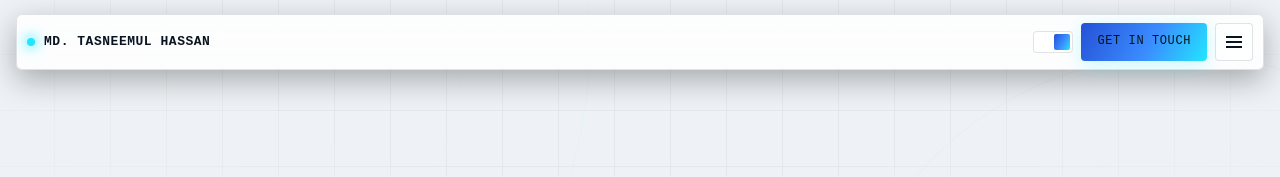
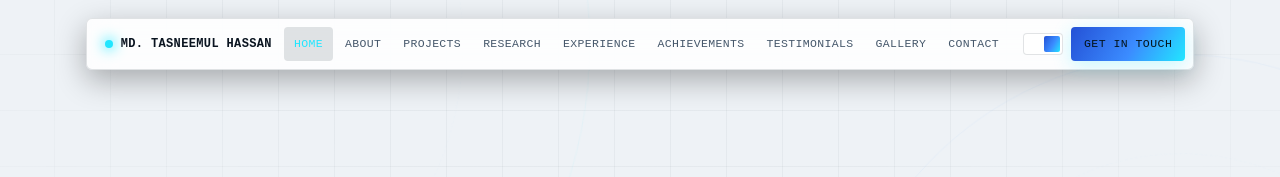
Before and after one commit to Th12mugdho/website, a website with bundled scripts: page index.html in a window 1280 px wide. Shown: the top 177 px of the page. Built offline with nearby package versions, Linux system fonts and the light colour scheme.

```diff
--- a/style.css
+++ b/style.css
@@ -113,10 +113,10 @@ header.site-nav{ position:fixed; top:18px; left:0; right:0; z-index:100; display
   transition:padding .3s ease, box-shadow .3s ease; max-width:100%;
 }
 .nav-capsule.scrolled{ box-shadow:0 14px 40px rgba(0,0,0,0.4), var(--shadow-glow); }
-.logo{ display:flex; align-items:center; gap:9px; font-family:var(--font-mono); font-weight:600; font-size:13px; margin-right:8px; white-space:nowrap; text-transform:uppercase; letter-spacing:.04em; }
+.logo{ display:flex; align-items:center; gap:8px; font-family:var(--font-mono); font-weight:600; font-size:12px; margin-right:6px; white-space:nowrap; text-transform:uppercase; letter-spacing:.03em; }
 .logo-dot{ width:8px; height:8px; border-radius:50%; background:var(--cyan); box-shadow:0 0 10px var(--cyan); }
 nav.links{ display:flex; gap:2px; align-items:center; position:relative; }
-nav.links a{ font-family:var(--font-mono); font-size:12.5px; text-transform:uppercase; letter-spacing:.04em; padding:9px 14px; color:var(--muted); border-radius:4px; position:relative; z-index:2; transition:color .25s ease; white-space:nowrap; }
+nav.links a{ font-family:var(--font-mono); font-size:11.5px; text-transform:uppercase; letter-spacing:.03em; padding:8px 10px; color:var(--muted); border-radius:4px; position:relative; z-index:2; transition:color .25s ease; white-space:nowrap; }
 nav.links a.active{ color:var(--cyan); }
 .nav-pill{ position:absolute; top:0; height:100%; border-radius:4px; background:var(--glass-border); transition:transform .35s cubic-bezier(.65,0,.35,1), width .35s cubic-bezier(.65,0,.35,1); z-index:1; }
 .nav-actions{ display:flex; align-items:center; gap:8px; margin-left:8px; }
@@ -124,9 +124,9 @@ nav.links a.active{ color:var(--cyan); }
 .switch::after{ content:""; position:absolute; top:2px; left:2px; width:16px; height:16px; border-radius:2px; background:var(--grad); transition:transform .3s cubic-bezier(.65,0,.35,1); }
 [data-theme="dark"] .switch::after{ transform:translateX(0); }
 [data-theme="light"] .switch::after{ transform:translateX(18px); }
-.nav-cta{ font-family:var(--font-mono); font-size:12px; text-transform:uppercase; letter-spacing:.05em; padding:9px 16px; border-radius:4px; color:#04141A; background:var(--grad); box-shadow:0 4px 18px rgba(34,230,255,0.25); white-space:nowrap; transition:transform .25s ease, box-shadow .25s ease; }
+.nav-cta{ font-family:var(--font-mono); font-size:11.5px; text-transform:uppercase; letter-spacing:.04em; padding:8px 13px; border-radius:4px; color:#04141A; background:var(--grad); box-shadow:0 4px 18px rgba(34,230,255,0.25); white-space:nowrap; transition:transform .25s ease, box-shadow .25s ease; }
 .nav-cta:hover{ transform:translateY(-1px); box-shadow:0 6px 26px rgba(34,230,255,0.4); }
-@media (max-width: 1350px){ nav.links{ display:none; } .nav-capsule{ padding:8px 10px; } }
+@media (max-width: 900px){ nav.links{ display:none; } .nav-capsule{ padding:8px 10px; } }
 
 .btn{ font-family:var(--font-mono); font-size:12.5px; text-transform:uppercase; letter-spacing:.05em; padding:14px 24px; border-radius:4px; display:inline-flex; align-items:center; gap:8px; transition:transform .25s ease, box-shadow .3s ease, background .3s ease, border-color .3s ease; position:relative; }
 .btn-primary{ background:var(--grad); color:#04141A; font-weight:600; box-shadow:0 8px 30px rgba(34,230,255,0.22); }
@@ -596,7 +596,7 @@ footer{ padding:40px 0; border-top:1px solid var(--glass-border); }
 .drawer-scrim.open{ opacity:1; pointer-events:auto; }
 .drawer-open{ overflow:hidden; }
 
-@media (max-width:1350px){
+@media (max-width:900px){
   .nav-burger{ display:flex; }
   header.site-nav{ top:14px; padding:0 16px; }
   .nav-capsule{ width:100%; justify-content:space-between; }
```
